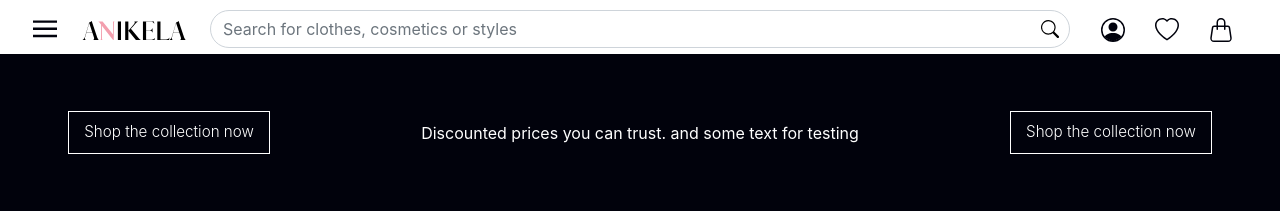
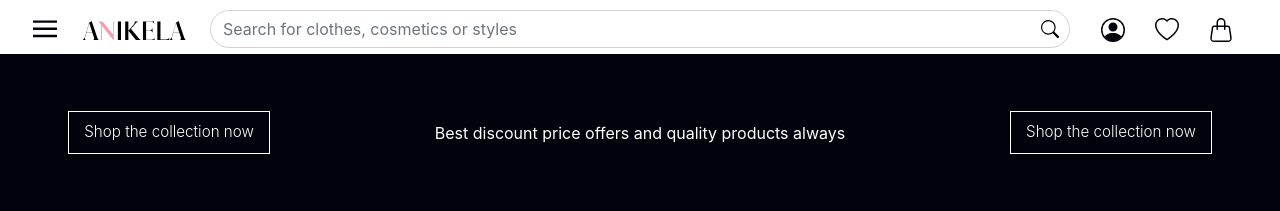
Before and after one commit to Coast-Information-Technology/anikela-ecommerce-customers-frontend, a React (Create React App) app: page / in a window 1280 px wide. Shown: the top 211 px of the page. Built offline with nearby package versions, Linux system fonts and the light colour scheme.

Commit message:
edited the content in cta

```diff
--- a/src/components/layout/Sections.tsx
+++ b/src/components/layout/Sections.tsx
@@ -8,7 +8,7 @@ export const FooterCtaSection: React.FC = () => {
           Shop the collection now
         </button>
         <div className="footer-cta-section__lead">
-          Discounted prices you can trust. and some text for testing
+          Best discount price offers and quality products always
         </div>
         <button className="footer-cta-section__btn">
           Shop the collection now
```
